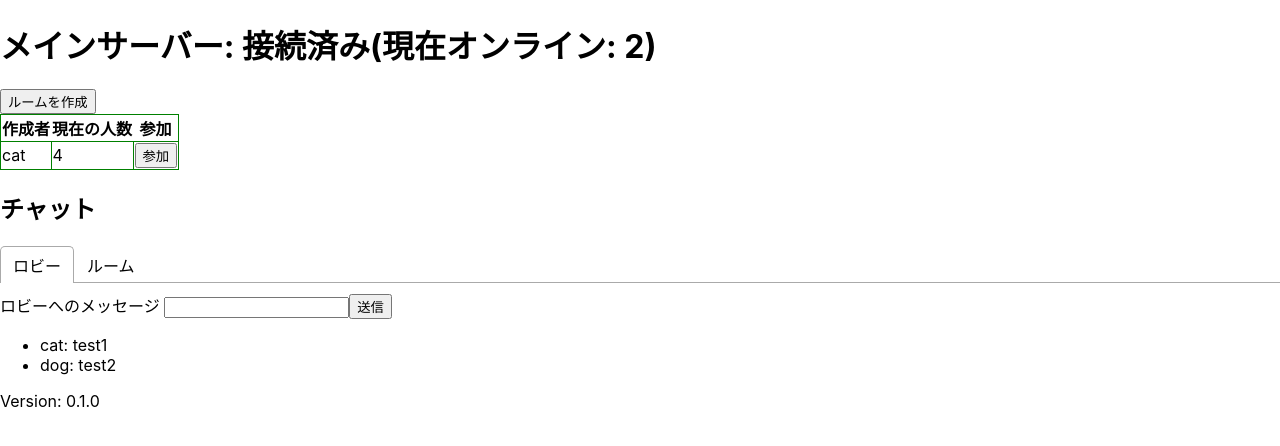
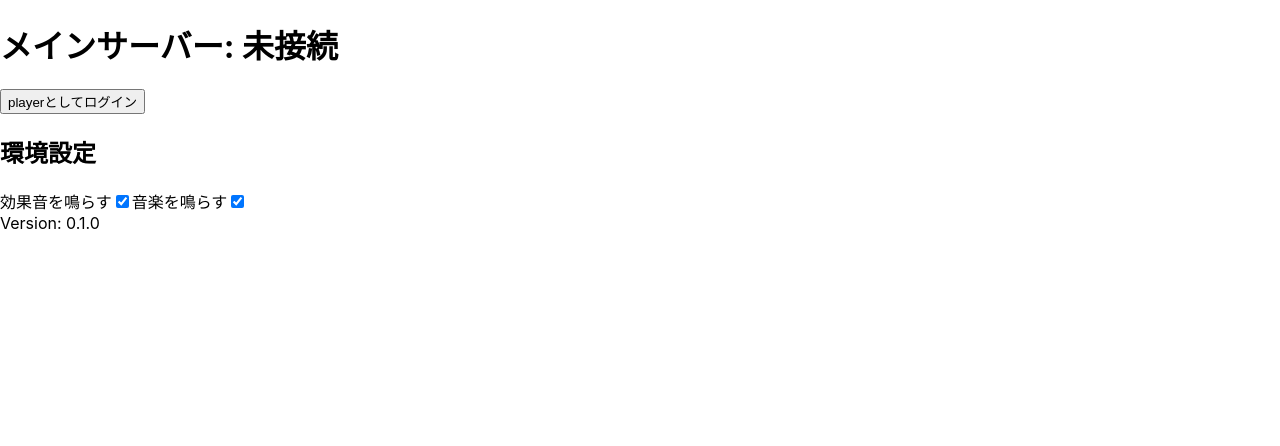
Before and after one commit to yncat/dfg, a React (Create React App) app: page / in a window 1280 px wide. Shown: the top 446 px of the page. Built offline with nearby package versions, Linux system fonts and the light colour scheme.

Commit message:
Add login button for allowing audio context to start

```diff
--- a/src/App.tsx
+++ b/src/App.tsx
@@ -1,8 +1,10 @@
 import React from "react";
 import Version from "./components/version";
 import ConnectionStatus from "./components/connectionStatus";
+import { ConnectionStatusString } from "./components/connectionStatus";
 import LobbyContainer from "./components/lobbyContainer";
 import Chat from "./components/chat";
+import Settings from "./components/settings";
 import AutoRead from "./components/autoRead";
 import { GlobalLogic } from "./logic/global";
 import { RoomListLogic } from "./logic/roomList";
@@ -15,32 +17,42 @@ export type Props = {
 };
 
 function App(props: Props) {
-  const [isConnected, setIsConnected] = React.useState<boolean>(false);
+  const [connectionStatusString, setConnectionStatusString] =
+    React.useState<ConnectionStatusString>("not_connected");
   const [playerCount, setPlayerCount] = React.useState<number>(0);
   // connect to server on mount.
   React.useEffect(() => {
     props.globalLogic.subscribeConnectionEvent(
       (isConnected: boolean, playerCount: number) => {
-        setIsConnected(isConnected);
+        setConnectionStatusString(isConnected ? "connected" : "not_connected");
         setPlayerCount(playerCount);
       }
     );
-    props.globalLogic.connect();
   }, []);
   return (
     <div className="App">
       <ConnectionStatus
         globalLogic={props.globalLogic}
-        isConnected={isConnected}
+        connectionStatusString={connectionStatusString}
         playerCount={playerCount}
       />
-      {isConnected ? (
+      {connectionStatusString === "not_connected" ? (
+        <button
+          type="button"
+          onClick={() => {
+            props.globalLogic.connect();
+          }}
+        >
+          {props.globalLogic.i18n.login_as("player")}
+        </button>
+      ) : null}
+      {connectionStatusString === "connected" ? (
         <LobbyContainer
           globalLogic={props.globalLogic}
           roomListLogic={props.subLogicList.roomListLogic}
         />
       ) : null}
-      {isConnected ? (
+      {connectionStatusString === "connected" ? (
         <Chat
           globalLogic={props.globalLogic}
           subLogicList={{
@@ -52,6 +64,7 @@ function App(props: Props) {
         />
       ) : null}
 
+      <Settings globalLogic={props.globalLogic} />
       <Version />
       <AutoRead
         globalLogic={props.globalLogic}
--- a/src/components/connectionStatus.tsx
+++ b/src/components/connectionStatus.tsx
@@ -1,16 +1,24 @@
 import React from "react";
 import { GlobalLogic } from "../logic/global";
 
+export type ConnectionStatusString =
+  | "not_connected"
+  | "connecting"
+  | "connected";
+
 interface Props {
   globalLogic: GlobalLogic;
-  isConnected: boolean;
+  connectionStatusString: ConnectionStatusString;
   playerCount: number;
 }
 
 export default function ConnectionStatus(props: Props) {
   const i18n = props.globalLogic.i18n;
-  const stat = props.isConnected
-    ? i18n.connectionStatus_connected(props.playerCount)
-    : i18n.connectionStatus_connecting();
+  const stat =
+    props.connectionStatusString === "connected"
+      ? i18n.connectionStatus_connected(props.playerCount)
+      : props.connectionStatusString === "connecting"
+      ? i18n.connectionStatus_connecting()
+      : i18n.connectionStatus_notConnected();
   return <h1>{i18n.connectionStatus_mainServer() + ": " + stat}</h1>;
 }
--- a/src/i18n/interface.ts
+++ b/src/i18n/interface.ts
@@ -1,6 +1,7 @@
 import { RankType, CardMark, CardMessage } from "dfg-messages";
 
 export interface I18nService {
+  login_as:(playerName:string)=>string;
   connectionStatus_mainServer: () => string;
   connectionStatus_notConnected: () => string;
   connectionStatus_connecting: () => string;
@@ -34,4 +35,7 @@ export interface I18nService {
   game_cardMark: (cardMark: CardMark) => string;
   game_card: (cardMark: CardMark, cardNumber: number) => string;
   game_cardList:(cardList:CardMessage[])=>string;
+  settings_heading:()=>string;
+  settings_soundToggle:()=>string;
+  settings_musicToggle:()=>string;
 }
--- a/src/i18n/japanese.ts
+++ b/src/i18n/japanese.ts
@@ -2,6 +2,9 @@ import { I18nService } from "./interface";
 import { RankType, CardMark, CardMessage } from "dfg-messages";
 
 export class JapaneseI18nService implements I18nService {
+  public login_as(playerName:string):string{
+    return playerName+"としてログイン";
+  }
   public connectionStatus_mainServer(): string {
     return "メインサーバー";
   }
@@ -186,4 +189,16 @@ export class JapaneseI18nService implements I18nService {
     });
     return cds.length == 1 ? cds[0] : cds.join("、") + "の" + cds.length + "枚";
   }
+
+  public settings_heading():string{
+    return "環境設定";
+  }
+
+  public settings_soundToggle(): string {
+    return "効果音を鳴らす";
+  }
+
+  public settings_musicToggle(): string {
+    return "音楽を鳴らす";
+  }
 }
--- a/src/index.tsx
+++ b/src/index.tsx
@@ -4,6 +4,7 @@ import "./index.css";
 import App from "./App";
 import reportWebVitals from "./reportWebVitals";
 import { createGlobalLogic } from "./logic/global";
+import { createSoundLogic } from "./logic/sound";
 import { createRoomListLogic } from "./logic/roomList";
 import { createChatMessageListLogic } from "./logic/chatMessageList";
 import { createI18nService } from "./i18n/i18n";
@@ -11,7 +12,8 @@ import { createAutoReadLogic } from "./logic/autoRead";
 import { createCurrentRoomInfoLogic } from "./logic/currentRoomInfo";
 
 const defaultI18nService = createI18nService("Japanese");
-const globalLogic = createGlobalLogic(defaultI18nService);
+const soundLogic = createSoundLogic();
+const globalLogic = createGlobalLogic(defaultI18nService, soundLogic);
 const roomListLogic = createRoomListLogic();
 const lobbyChatMessageListLogic = createChatMessageListLogic();
 const roomChatMessageListLogic = createChatMessageListLogic();
--- a/src/logic/global.ts
+++ b/src/logic/global.ts
@@ -1,7 +1,9 @@
-import { I18nService } from "../i18n/i18n";
+import { I18nService } from "../i18n/interface";
+import { SoundLogic } from "./sound";
 
 export interface GlobalLogic {
   i18n: I18nService;
+  sound:SoundLogic;
   subscribeConnectionEvent: (
     onConnectionStatusChanged: (
       isConnected: boolean,
@@ -16,10 +18,12 @@ export class GlobalLogicImple implements GlobalLogic {
     | null
     | ((isConnected: boolean, playerCount: number) => void);
   i18n: I18nService;
+  sound:SoundLogic;
 
-  constructor(i18n: I18nService) {
+  constructor(i18n: I18nService,sound:SoundLogic) {
     this.onConnectionStatusChanged = null;
     this.i18n = i18n;
+    this.sound=sound;
   }
 
   public subscribeConnectionEvent(
@@ -40,6 +44,6 @@ export class GlobalLogicImple implements GlobalLogic {
   }
 }
 
-export function createGlobalLogic(i18n: I18nService): GlobalLogic {
-  return new GlobalLogicImple(i18n);
+export function createGlobalLogic(i18n: I18nService, sound:SoundLogic): GlobalLogic {
+  return new GlobalLogicImple(i18n,sound);
 }
--- a/src/logic/sound.ts
+++ b/src/logic/sound.ts
@@ -32,7 +32,8 @@ export class SoundLogicImple implements SoundLogic {
   howlMap: Map<string, Howl>;
   eventQueue: SoundEvent[];
   constructor() {
-    this.output = true;
+    this.soundOutput = true;
+    this.musicOutput = true;
     this.howlMap = new Map<string, Howl>();
     this.eventQueue = [];
   }
@@ -50,7 +51,10 @@ export class SoundLogicImple implements SoundLogic {
   }
 
   public toggleSoundOutput(output: boolean): void {
-    this.output = output;
+    this.soundOutput = output;
+    if(output){
+      this.enqueueEvent(SoundEvent.CLICK);
+    }
   }
 
   public toggleMusicOutput(output: boolean): void {
@@ -80,6 +84,7 @@ export class SoundLogicImple implements SoundLogic {
 
   private loadMusic() {
     this.howlMap.set(
+      "music",
       new Howl({
         src: process.env.PUBLIC_URL + "/music.mp3",
         html5: true,
@@ -116,3 +121,7 @@ export class SoundLogicImple implements SoundLogic {
     setTimeout(this.handleEventQueue.bind(this), def.waitTime);
   }
 }
+
+export function createSoundLogic(){
+	return new SoundLogicImple();
+}
--- a/src/testHelper.ts
+++ b/src/testHelper.ts
@@ -4,10 +4,12 @@ import { createChatMessageListLogic } from "./logic/chatMessageList";
 import { createAutoReadLogic } from "./logic/autoRead";
 import { createCurrentRoomInfoLogic } from "./logic/currentRoomInfo";
 import { createI18nService } from "./i18n/i18n";
+import { SoundLogic } from "./logic/sound";
 import { SubLogicList } from "./logic/sub";
+import { mock } from "jest-mock-extended";
 
 export function createGlobalLogicForTest() {
-  return createGlobalLogic(createI18nService("Japanese"));
+  return createGlobalLogic(createI18nService("Japanese"), mock<SoundLogic>());
 }
 
 export function createSubLogicListForTest(): SubLogicList {
```
